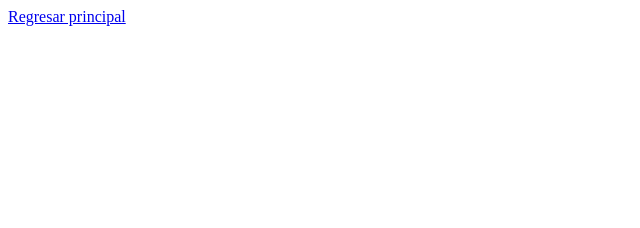
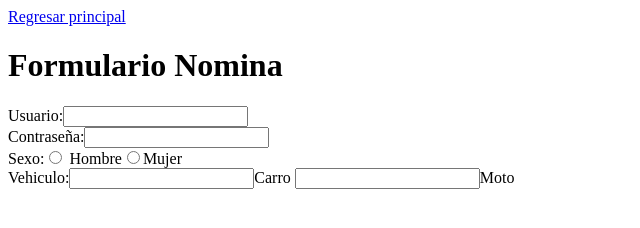
Before and after one commit to ludapine95/proyecto-prueba, a plain HTML site: page pagina2.html in a window 1280 px wide. Shown: the whole page, without its empty margins (0-640 px from the left). Drawn offline with Linux system fonts and the light colour scheme.

Commit message:
formularios y elementos del formulario

```diff
--- a/pagina2.html
+++ b/pagina2.html
@@ -7,6 +7,22 @@
     <title>Pagina Producto</title>
 </head>
 <body>
+    <form>
     <a href="index.html">Regresar principal</a>
+
+    <h1>Formulario Nomina</h1>
+    <form action="prueba.html" method="POST">
+        Usuario:<input type="text" name="usuario"><br>
+        Contraseña:<input type="password" name="contra"><br>
+        Sexo:<input type= "radio" name="boton1" value="1">
+        Hombre<input type="radio" name="boton1"
+        value="2">Mujer<br>
+        Vehiculo:<input type="checbox" name="Carro"
+        value=""CHECKED>Carro
+        <input type="checbox" name="Moto"
+        value=""CHECKED>Moto
+
+
+    </form>
 </body>
 </html>
```
Also changed, not shown: index.html (+1 -1 lines), js/pagina2.html (deleted, +0 -21 lines), Dsitribucion.html (added).
